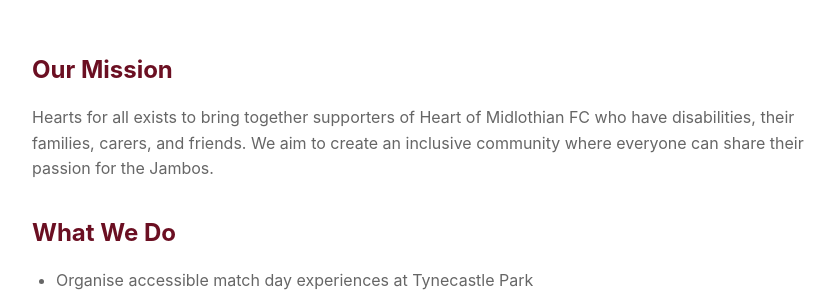
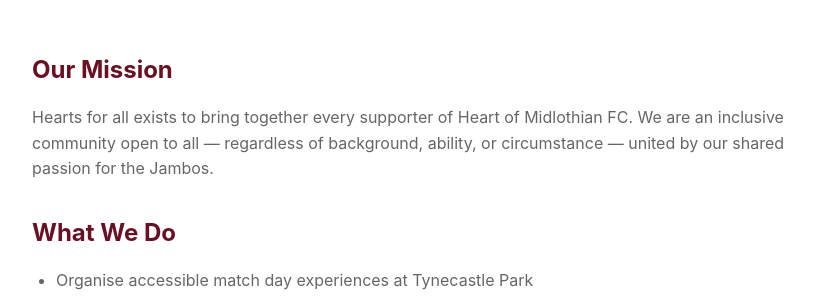
Before and after one commit to rossforsyth055-wq/HDSC, a FastAPI app: template src/hdsc/templates/about.html in a window 1280 px wide. Shown: the part 291-591 px from the top of the page, without its empty margins (208-1043 px from the left). Run offline with FastAPI, Linux system fonts and the light colour scheme; the template is opened without the code that fills it, so the values that code supplies are empty.

Commit message:
Update about page mission statement to reflect Hearts for all rebrand
Co-Authored-By: Claude Sonnet 4.6 <noreply@anthropic.com>

```diff
--- a/src/hdsc/templates/about.html
+++ b/src/hdsc/templates/about.html
@@ -12,7 +12,7 @@
     <div class="container">
         <div class="about-content">
             <h2>Our Mission</h2>
-            <p>Hearts for all exists to bring together supporters of Heart of Midlothian FC who have disabilities, their families, carers, and friends. We aim to create an inclusive community where everyone can share their passion for the Jambos.</p>
+            <p>Hearts for all exists to bring together every supporter of Heart of Midlothian FC. We are an inclusive community open to all — regardless of background, ability, or circumstance — united by our shared passion for the Jambos.</p>
 
             <h2>What We Do</h2>
             <ul>
```
